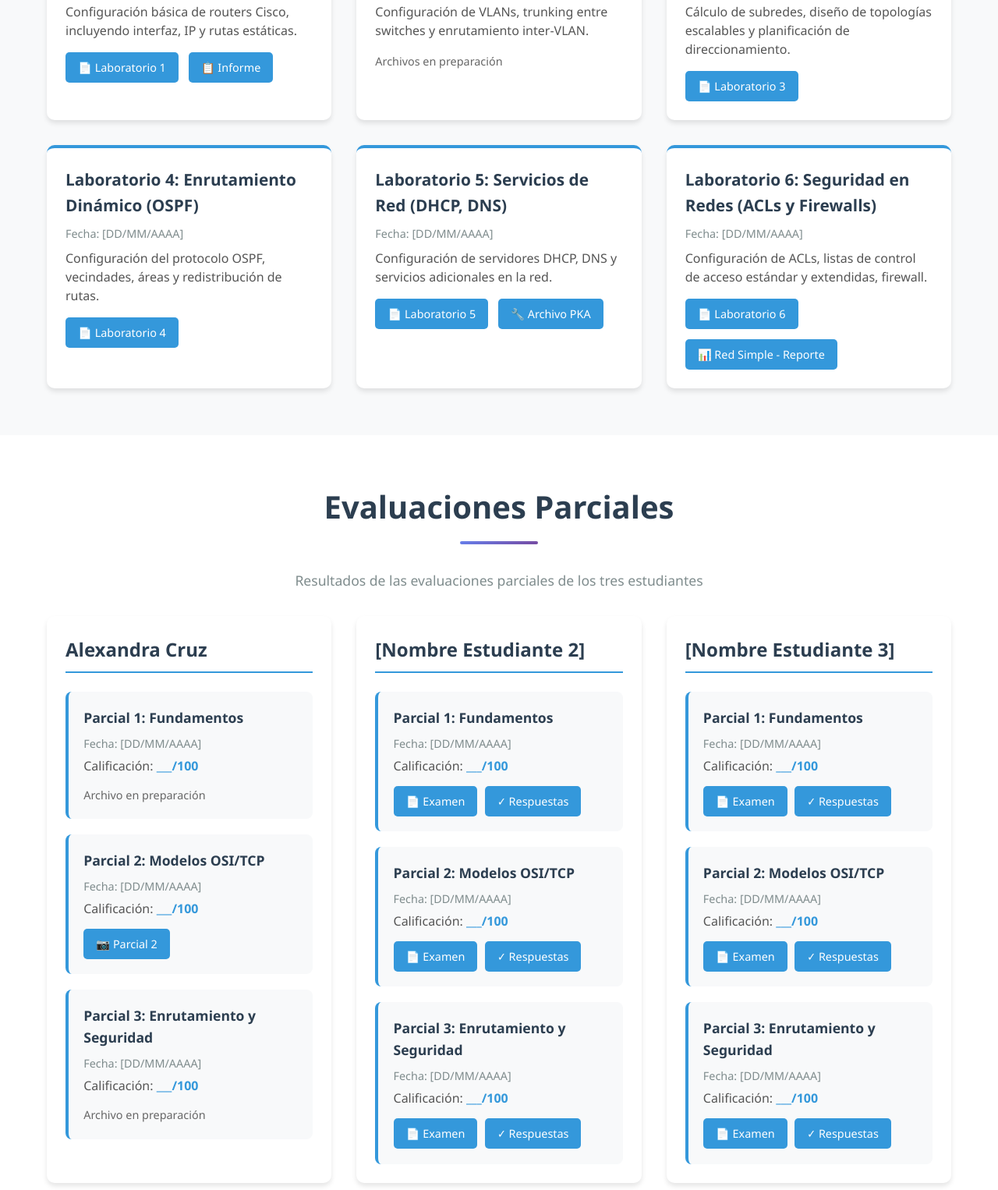
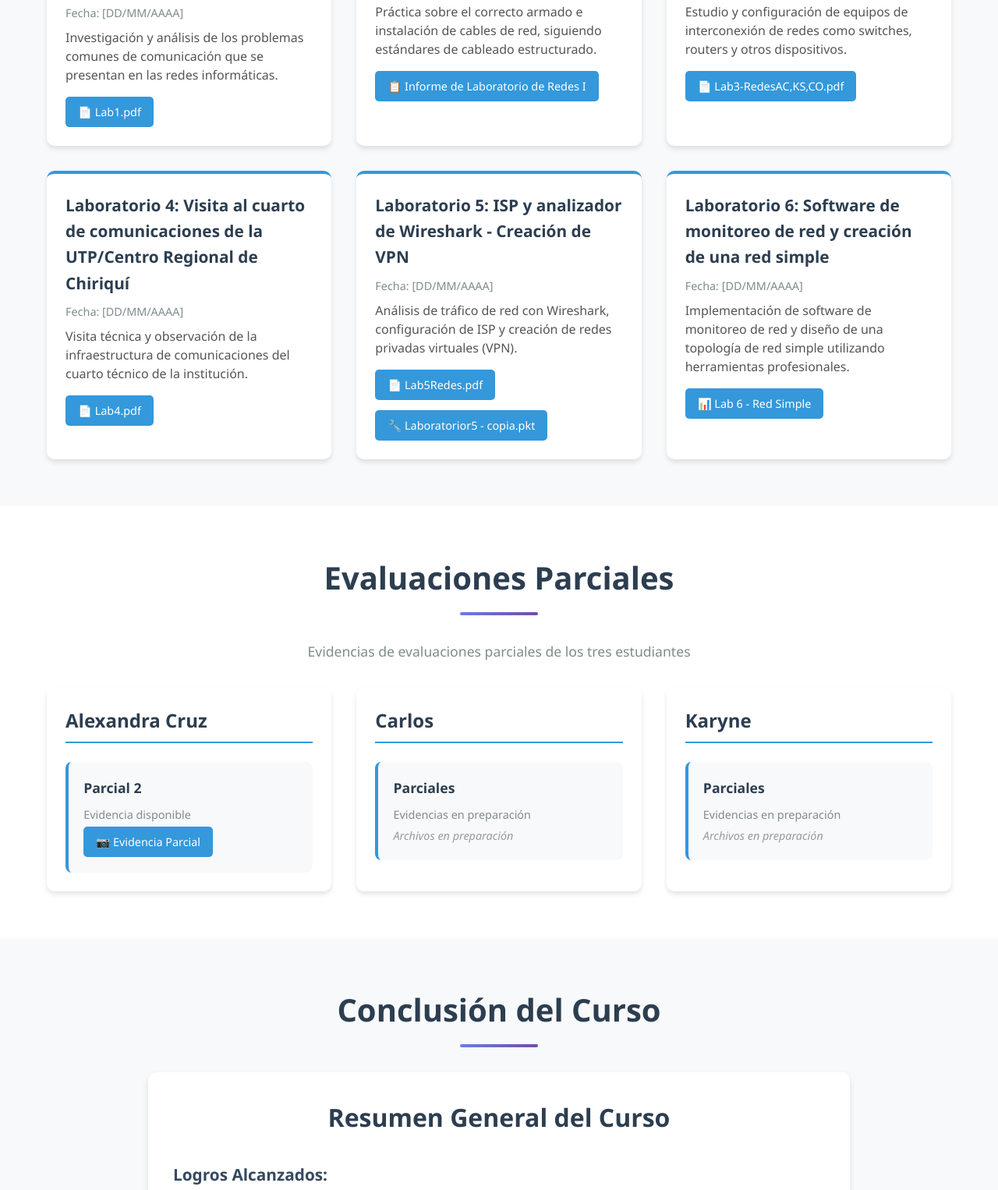
Before and after one commit to alexandracruz30/alexandracruz30.github.io, a plain HTML site: page index.html in a window 1280 px wide. Shown: the part 3667-5193 px from the top of the page at 78% size. Drawn offline with Linux system fonts and the light colour scheme.

Commit message:
Actualizar estructura de laboratorios y parciales según parámetros del portafolio

```diff
--- a/index.html
+++ b/index.html
@@ -262,96 +262,92 @@
     <section id="laboratorios" class="section section-alt">
         <div class="container">
             <h2 class="section-title">Laboratorios Prácticos</h2>
-            <p class="section-description">Se realizaron 6 laboratorios prácticos usando Cisco Packet Tracer</p>
+            <p class="section-description">Se realizaron 6 laboratorios prácticos durante el curso</p>
 
             <div class="laboratories-grid">
                 <!-- Laboratory 1 -->
                 <div class="lab-card">
-                    <h3>Laboratorio 1: Configuración Básica de Routers</h3>
+                    <h3>Laboratorio 1: Investigación sobre problemas de comunicación en redes</h3>
                     <p class="lab-date">Fecha: [DD/MM/AAAA]</p>
                     <p class="lab-description">
-                        Configuración básica de routers Cisco, incluyendo interfaz, IP y rutas estáticas.
+                        Investigación y análisis de los problemas comunes de comunicación que se presentan en las redes informáticas.
                     </p>
                     <div class="lab-files">
                         <a href="files/laboratorios/Lab1.pdf" class="file-link" download>
-                            📄 Laboratorio 1
-                        </a>
-                        <a href="files/laboratorios/Informe%20de%20Laboratorio%20de%20Redes%20I.pdf" class="file-link" download>
-                            📋 Informe
+                            📄 Lab1.pdf
                         </a>
                     </div>
                 </div>
 
                 <!-- Laboratory 2 -->
                 <div class="lab-card">
-                    <h3>Laboratorio 2: VLANs y Trunking</h3>
+                    <h3>Laboratorio 2: Armado de cables</h3>
                     <p class="lab-date">Fecha: [DD/MM/AAAA]</p>
                     <p class="lab-description">
-                        Configuración de VLANs, trunking entre switches y enrutamiento inter-VLAN.
+                        Práctica sobre el correcto armado e instalación de cables de red, siguiendo estándares de cableado estructurado.
                     </p>
                     <div class="lab-files">
-                        <p style="color: #666; font-size: 0.9em;">Archivos en preparación</p>
+                        <a href="files/laboratorios/Informe%20de%20Laboratorio%20de%20Redes%20I.pdf" class="file-link" download>
+                            📋 Informe de Laboratorio de Redes I
+                        </a>
                     </div>
                 </div>
 
                 <!-- Laboratory 3 -->
                 <div class="lab-card">
-                    <h3>Laboratorio 3: Subnetting y Diseño de Red</h3>
+                    <h3>Laboratorio 3: Equipo de interconexión</h3>
                     <p class="lab-date">Fecha: [DD/MM/AAAA]</p>
                     <p class="lab-description">
-                        Cálculo de subredes, diseño de topologías escalables y planificación de direccionamiento.
+                        Estudio y configuración de equipos de interconexión de redes como switches, routers y otros dispositivos.
                     </p>
                     <div class="lab-files">
                         <a href="files/laboratorios/Lab3-RedesAC%2CKS%2CCO.pdf" class="file-link" download>
-                            📄 Laboratorio 3
+                            📄 Lab3-RedesAC,KS,CO.pdf
                         </a>
                     </div>
                 </div>
 
                 <!-- Laboratory 4 -->
                 <div class="lab-card">
-                    <h3>Laboratorio 4: Enrutamiento Dinámico (OSPF)</h3>
+                    <h3>Laboratorio 4: Visita al cuarto de comunicaciones de la UTP/Centro Regional de Chiriquí</h3>
                     <p class="lab-date">Fecha: [DD/MM/AAAA]</p>
                     <p class="lab-description">
-                        Configuración del protocolo OSPF, vecindades, áreas y redistribución de rutas.
+                        Visita técnica y observación de la infraestructura de comunicaciones del cuarto técnico de la institución.
                     </p>
                     <div class="lab-files">
                         <a href="files/laboratorios/Lab4.pdf" class="file-link" download>
-                            📄 Laboratorio 4
+                            📄 Lab4.pdf
                         </a>
                     </div>
                 </div>
 
                 <!-- Laboratory 5 -->
                 <div class="lab-card">
-                    <h3>Laboratorio 5: Servicios de Red (DHCP, DNS)</h3>
+                    <h3>Laboratorio 5: ISP y analizador de Wireshark - Creación de VPN</h3>
                     <p class="lab-date">Fecha: [DD/MM/AAAA]</p>
                     <p class="lab-description">
-                        Configuración de servidores DHCP, DNS y servicios adicionales en la red.
+                        Análisis de tráfico de red con Wireshark, configuración de ISP y creación de redes privadas virtuales (VPN).
                     </p>
                     <div class="lab-files">
                         <a href="files/laboratorios/Lab5Redes.pdf" class="file-link" download>
-                            📄 Laboratorio 5
+                            📄 Lab5Redes.pdf
                         </a>
                         <a href="files/laboratorios/Laboratorior5%20-%20copia.pkt" class="file-link" download>
-                            🔧 Archivo PKA
+                            🔧 Laboratorior5 - copia.pkt
                         </a>
                     </div>
                 </div>
 
                 <!-- Laboratory 6 -->
                 <div class="lab-card">
-                    <h3>Laboratorio 6: Seguridad en Redes (ACLs y Firewalls)</h3>
+                    <h3>Laboratorio 6: Software de monitoreo de red y creación de una red simple</h3>
                     <p class="lab-date">Fecha: [DD/MM/AAAA]</p>
                     <p class="lab-description">
-                        Configuración de ACLs, listas de control de acceso estándar y extendidas, firewall.
+                        Implementación de software de monitoreo de red y diseño de una topología de red simple utilizando herramientas profesionales.
                     </p>
                     <div class="lab-files">
-                        <a href="files/laboratorios/Laboratorio%206.pdf" class="file-link" download>
-                            📄 Laboratorio 6
-                        </a>
                         <a href="files/laboratorios/lab%206%20red%20simple_AC_KS_CO.pdf" class="file-link" download>
-                            📊 Red Simple - Reporte
+                            📊 Lab 6 - Red Simple
                         </a>
                     </div>
                 </div>
@@ -363,7 +359,7 @@
     <section id="parciales" class="section">
         <div class="container">
             <h2 class="section-title">Evaluaciones Parciales</h2>
-            <p class="section-description">Resultados de las evaluaciones parciales de los tres estudiantes</p>
+            <p class="section-description">Evidencias de evaluaciones parciales de los tres estudiantes</p>
 
             <div class="exams-grid">
                 <!-- Student 1 Exams -->
@@ -371,31 +367,12 @@
                     <h3>Alexandra Cruz</h3>
                     <div class="exam-cards">
                         <div class="exam-card">
-                            <h4>Parcial 1: Fundamentos</h4>
-                            <p class="exam-date">Fecha: [DD/MM/AAAA]</p>
-                            <p class="exam-score">Calificación: <span class="score">___/100</span></p>
-                            <div class="exam-files">
-                                <p style="color: #666; font-size: 0.9em;">Archivo en preparación</p>
-                            </div>
-                        </div>
-
-                        <div class="exam-card">
-                            <h4>Parcial 2: Modelos OSI/TCP</h4>
-                            <p class="exam-date">Fecha: [DD/MM/AAAA]</p>
-                            <p class="exam-score">Calificación: <span class="score">___/100</span></p>
+                            <h4>Parcial 2</h4>
+                            <p class="exam-date">Evidencia disponible</p>
                             <div class="exam-files">
                                 <a href="files/parciales/Alexandra/Captura_Parcial2AlexandraCruz.png" class="file-link" download>
-                                    📷 Parcial 2
+                                    📷 Evidencia Parcial
                                 </a>
-                            </div>
-                        </div>
-
-                        <div class="exam-card">
-                            <h4>Parcial 3: Enrutamiento y Seguridad</h4>
-                            <p class="exam-date">Fecha: [DD/MM/AAAA]</p>
-                            <p class="exam-score">Calificación: <span class="score">___/100</span></p>
-                            <div class="exam-files">
-                                <p style="color: #666; font-size: 0.9em;">Archivo en preparación</p>
                             </div>
                         </div>
                     </div>
@@ -403,47 +380,13 @@
 
                 <!-- Student 2 Exams -->
                 <div class="exam-student">
-                    <h3>[Nombre Estudiante 2]</h3>
+                    <h3>Carlos</h3>
                     <div class="exam-cards">
                         <div class="exam-card">
-                            <h4>Parcial 1: Fundamentos</h4>
-                            <p class="exam-date">Fecha: [DD/MM/AAAA]</p>
-                            <p class="exam-score">Calificación: <span class="score">___/100</span></p>
+                            <h4>Parciales</h4>
+                            <p class="exam-date">Evidencias en preparación</p>
                             <div class="exam-files">
-                                <a href="files/parciales/E2-Parcial1.pdf" class="file-link" download>
-                                    📄 Examen
-                                </a>
-                                <a href="files/parciales/E2-Parcial1-respuestas.pdf" class="file-link" download>
-                                    ✓ Respuestas
-                                </a>
-                            </div>
-                        </div>
-
-                        <div class="exam-card">
-                            <h4>Parcial 2: Modelos OSI/TCP</h4>
-                            <p class="exam-date">Fecha: [DD/MM/AAAA]</p>
-                            <p class="exam-score">Calificación: <span class="score">___/100</span></p>
-                            <div class="exam-files">
-                                <a href="files/parciales/E2-Parcial2.pdf" class="file-link" download>
-                                    📄 Examen
-                                </a>
-                                <a href="files/parciales/E2-Parcial2-respuestas.pdf" class="file-link" download>
-                                    ✓ Respuestas
-                                </a>
-                            </div>
-                        </div>
-
-                        <div class="exam-card">
-                            <h4>Parcial 3: Enrutamiento y Seguridad</h4>
-                            <p class="exam-date">Fecha: [DD/MM/AAAA]</p>
-                            <p class="exam-score">Calificación: <span class="score">___/100</span></p>
-                            <div class="exam-files">
-                                <a href="files/parciales/E3-Parcial3.pdf" class="file-link" download>
-                                    📄 Examen
-                                </a>
-                                <a href="files/parciales/E3-Parcial3-respuestas.pdf" class="file-link" download>
-                                    ✓ Respuestas
-                                </a>
+                                <p class="pending-text">Archivos en preparación</p>
                             </div>
                         </div>
                     </div>
@@ -451,47 +394,13 @@
 
                 <!-- Student 3 Exams -->
                 <div class="exam-student">
-                    <h3>[Nombre Estudiante 3]</h3>
+                    <h3>Karyne</h3>
                     <div class="exam-cards">
                         <div class="exam-card">
-                            <h4>Parcial 1: Fundamentos</h4>
-                            <p class="exam-date">Fecha: [DD/MM/AAAA]</p>
-                            <p class="exam-score">Calificación: <span class="score">___/100</span></p>
+                            <h4>Parciales</h4>
+                            <p class="exam-date">Evidencias en preparación</p>
                             <div class="exam-files">
-                                <a href="files/parciales/E3-Parcial1.pdf" class="file-link" download>
-                                    📄 Examen
-                                </a>
-                                <a href="files/parciales/E3-Parcial1-respuestas.pdf" class="file-link" download>
-                                    ✓ Respuestas
-                                </a>
-                            </div>
-                        </div>
-
-                        <div class="exam-card">
-                            <h4>Parcial 2: Modelos OSI/TCP</h4>
-                            <p class="exam-date">Fecha: [DD/MM/AAAA]</p>
-                            <p class="exam-score">Calificación: <span class="score">___/100</span></p>
-                            <div class="exam-files">
-                                <a href="files/parciales/E3-Parcial2.pdf" class="file-link" download>
-                                    📄 Examen
-                                </a>
-                                <a href="files/parciales/E3-Parcial2-respuestas.pdf" class="file-link" download>
-                                    ✓ Respuestas
-                                </a>
-                            </div>
-                        </div>
-
-                        <div class="exam-card">
-                            <h4>Parcial 3: Enrutamiento y Seguridad</h4>
-                            <p class="exam-date">Fecha: [DD/MM/AAAA]</p>
-                            <p class="exam-score">Calificación: <span class="score">___/100</span></p>
-                            <div class="exam-files">
-                                <a href="files/parciales/E3-Parcial3.pdf" class="file-link" download>
-                                    📄 Examen
-                                </a>
-                                <a href="files/parciales/E3-Parcial3-respuestas.pdf" class="file-link" download>
-                                    ✓ Respuestas
-                                </a>
+                                <p class="pending-text">Archivos en preparación</p>
                             </div>
                         </div>
                     </div>
--- a/styles.css
+++ b/styles.css
@@ -865,3 +865,12 @@ body {
         padding: 1.5rem;
     }
 }
+
+/* Pending text for files not yet available */
+.pending-text {
+    color: #999;
+    font-size: 0.9em;
+    font-style: italic;
+    padding: 0;
+    margin: 0;
+}
```
